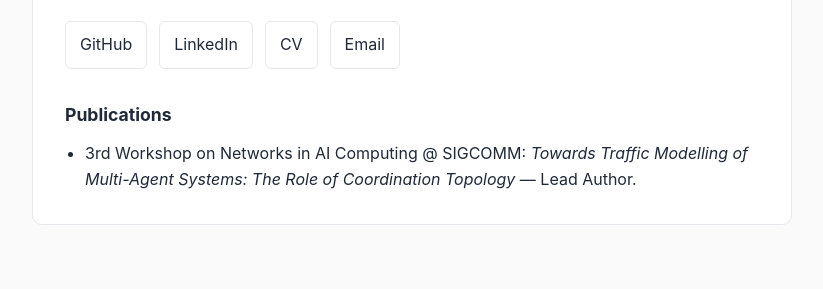
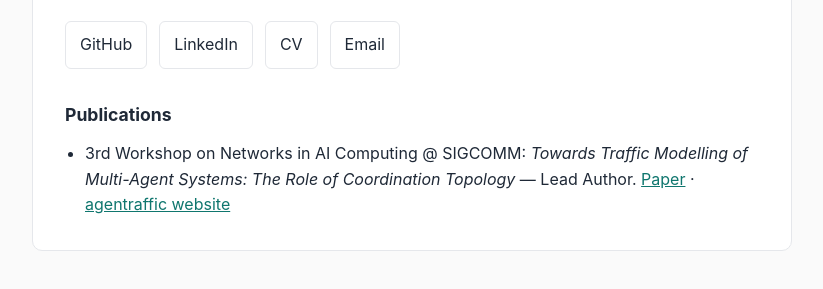
Before and after one commit to dlamagna/dlamagna.github.io, a plain HTML site: page index.html in a window 1280 px wide. Shown: the part 231-520 px from the top of the page, without its empty margins (228-1051 px from the left). Drawn offline with Linux system fonts and the light colour scheme.

Commit message:
Add paper and agentraffic website links to publications

```diff
--- a/index.html
+++ b/index.html
@@ -115,7 +115,7 @@
 
     <h2>Publications</h2>
     <ul class="publications">
-      <li>3rd Workshop on Networks in AI Computing @ SIGCOMM: <em>Towards Traffic Modelling of Multi-Agent Systems: The Role of Coordination Topology</em> — Lead Author.</li>
+      <li>3rd Workshop on Networks in AI Computing @ SIGCOMM: <em>Towards Traffic Modelling of Multi-Agent Systems: The Role of Coordination Topology</em> — Lead Author. <a href="https://dl.acm.org/doi/10.1145/3789240.3828749" target="_blank" rel="noopener noreferrer">Paper</a> · <a href="https://dlamagna.github.io/agentraffic/" target="_blank" rel="noopener noreferrer">agentraffic website</a></li>
     </ul>
   </main>
 </body>
```
